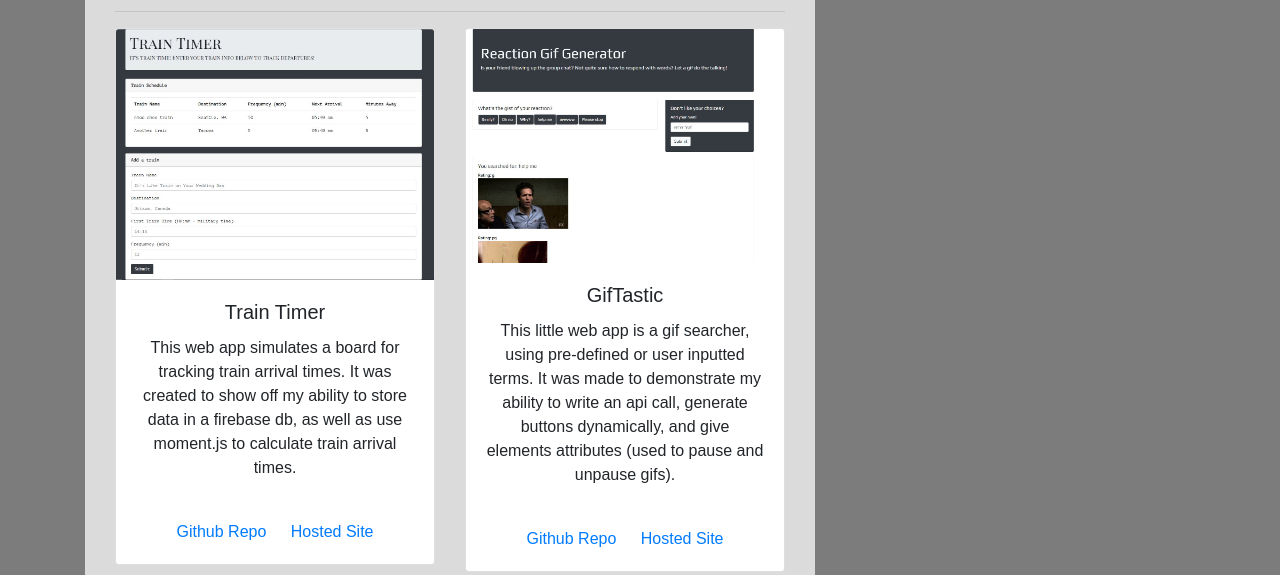
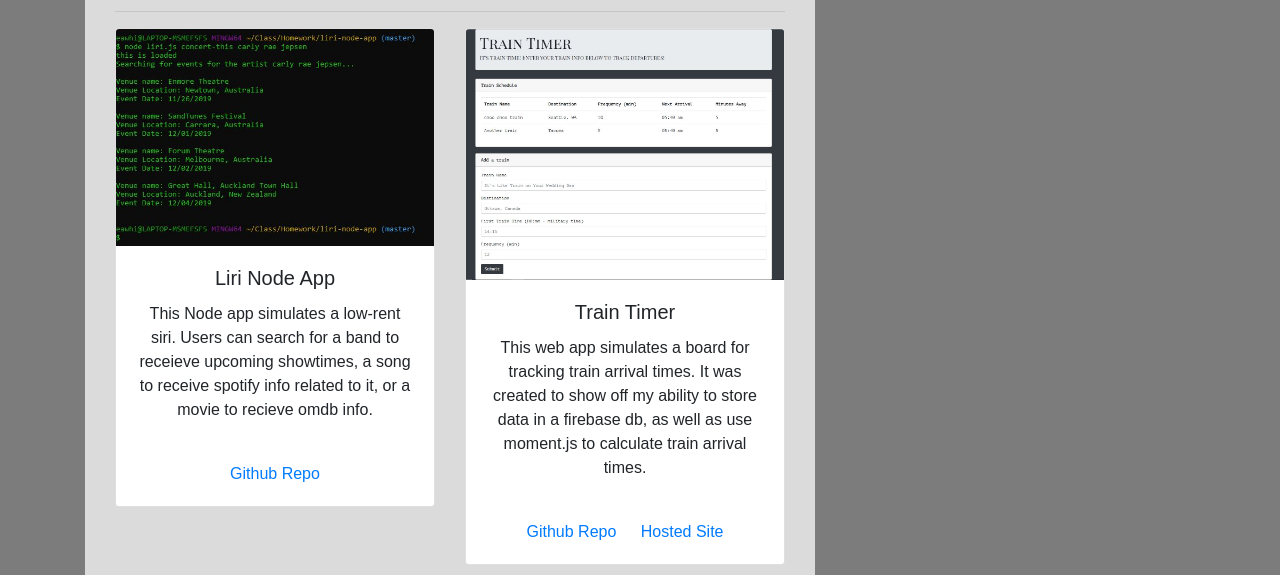
Before and after one commit to eawhite00/UWBootCampPortfolio, a plain HTML site: page portfolio.html in a window 1280 px wide. Shown: the part 225-800 px from the top of the page. Drawn offline with nearby package versions, Linux system fonts and the light colour scheme.

Commit message:
added latest projet to portfolio

```diff
--- a/portfolio.html
+++ b/portfolio.html
@@ -54,6 +54,22 @@
                     <h1 class="block-header">Portfolio</h1>
                     <hr />
                     <div class="row">
+                        <div class="col-sm-6 col-md-12 col-lg-6">
+                            <div class="card">
+                                <img src="assets/imgs/liribot.JPG" class="card-img-top card-pic" alt="hi">
+                                <div class="card-body">
+                                    <h5 class="card-title">Liri Node App</h5>
+                                    <p class="card-text">This Node app simulates a low-rent siri. Users can search for
+                                        a band to receieve upcoming showtimes, a song to receive spotify info related to it,
+                                        or a movie to recieve omdb info.
+                                    </p>
+                                </div>
+                                <div class="card-body">
+                                    <a href="https://github.com/eawhite00/liri-node-app" class="card-link">Github
+                                        Repo</a>
+                                </div>
+                            </div>
+                        </div>
                         <div class="col-sm-6 col-md-12 col-lg-6">
                             <div class="card">
                                 <img src="assets/imgs/train-timer.jpg" class="card-img-top card-pic" alt="hi">
```
Also changed, not shown: assets/imgs/liribot.JPG (added).
